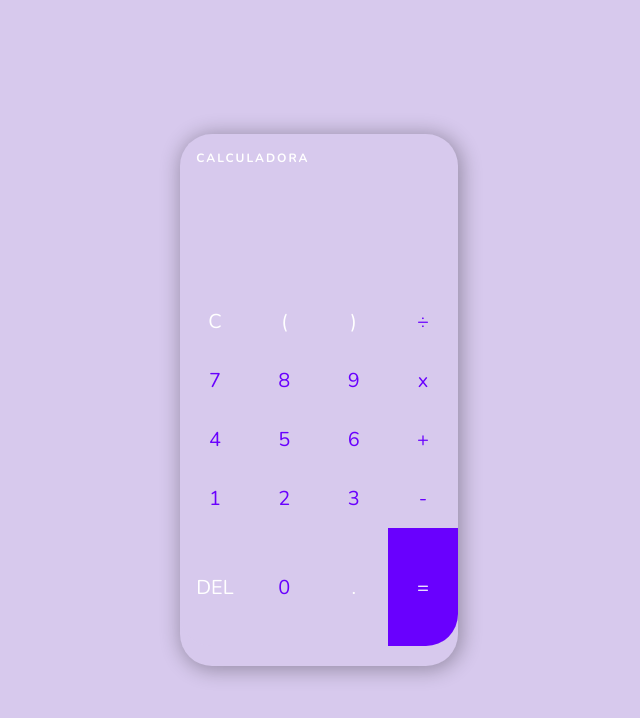
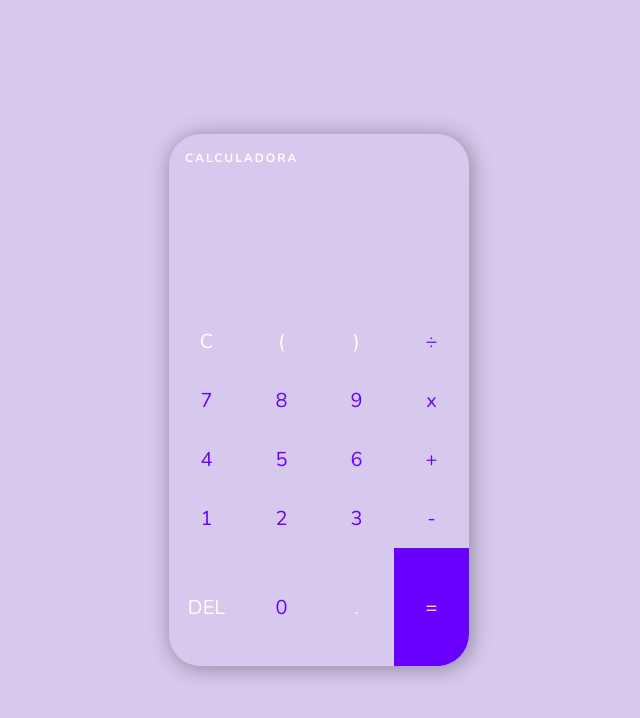
Before and after one commit to lukeyusuke/calculadora-js, a plain HTML site: page index.html in a window 1280 px wide. Shown: the whole page, without its empty margins (321-961 px from the left). Drawn offline with nearby package versions, Linux system fonts and the light colour scheme.

Commit message:
Depurando código CSS
Ajustando tamanho da div quando acionamos a chamada de método
em JavaScript

```diff
--- a/scss/1-base/_calculator.scss
+++ b/scss/1-base/_calculator.scss
@@ -7,7 +7,7 @@
     border-radius: 2rem;
     box-shadow: 2px 2px 20px 2px rgba(0, 0, 0, 0.3);
     height: 532px;
-    max-width: 300px;
+    width: 300px;
 
     &-title{
         color: variables.$primary-color;
@@ -21,6 +21,7 @@
         color: #979696;
         text-align: right;
         padding-right: 1rem;
+        height: 20px;
     }
 
     &-current-operand{
```
Also changed, not shown: css/main.css, 1 other file.
